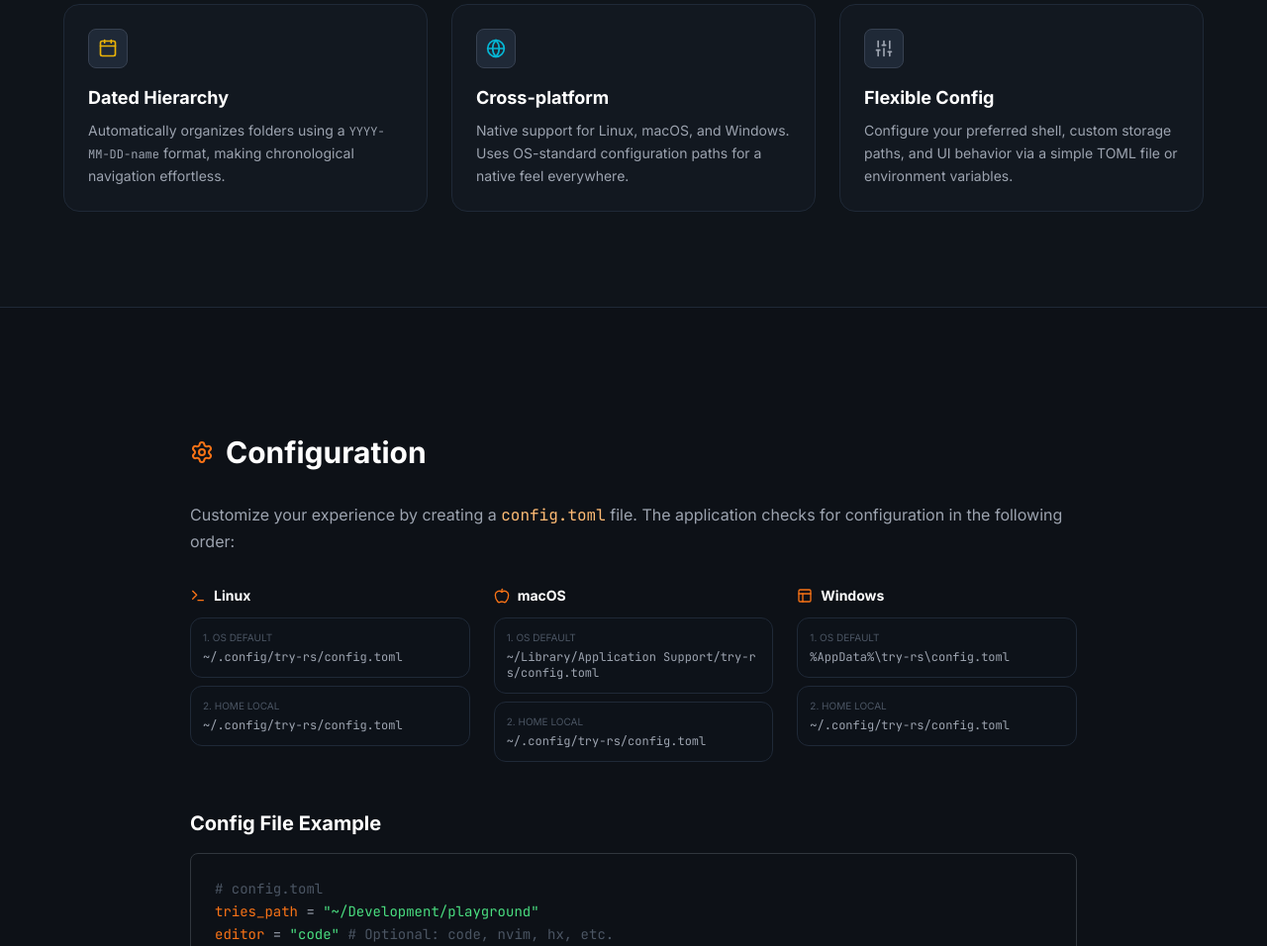
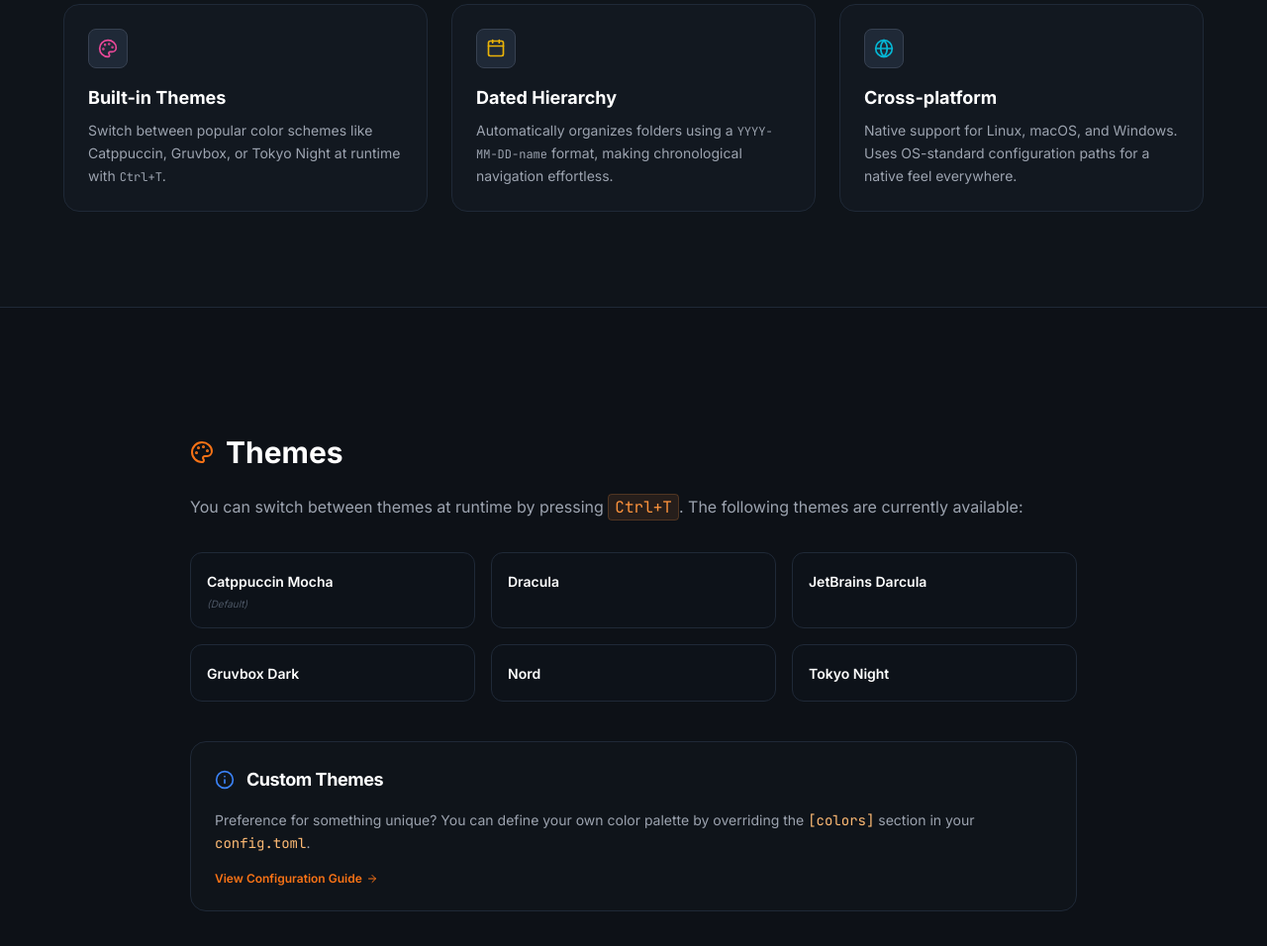
Before and after one commit to tassiovirginio/try-rs.site, a plain HTML site: page index.html in a window 1280 px wide. Shown: the part 3981-4937 px from the top of the page at 99% size. Drawn offline with nearby package versions, Linux system fonts and the light colour scheme.

Commit message:
Add Themes and Customization Section to index.html
Added a Themes section with customization options and shortcuts.

```diff
--- a/index.html
+++ b/index.html
@@ -236,6 +236,13 @@
                     <p class="text-gray-400 text-sm leading-relaxed">Open your favorite IDE (VSCode, Neovim, Helix) instantly in the selected workspace using the <code class="mono text-xs">Ctrl+E</code> shortcut.</p>
                 </div>
 
+                <!-- Themes & Personalization -->
+                <div class="p-6 bg-gray-800/20 border border-gray-800 rounded-2xl hover:border-orange-500/30 transition-all group">
+                    <div class="w-10 h-10 bg-gray-800 rounded-lg flex items-center justify-center mb-4 border border-gray-700 group-hover:bg-pink-600/10 transition-colors"><i data-lucide="palette" class="text-pink-500 w-5 h-5"></i></div>
+                    <h3 class="text-lg font-bold text-white mb-2">Built-in Themes</h3>
+                    <p class="text-gray-400 text-sm leading-relaxed">Switch between popular color schemes like Catppuccin, Gruvbox, or Tokyo Night at runtime with <code class="mono text-xs">Ctrl+T</code>.</p>
+                </div>
+
                 <!-- Dated Hierarchy -->
                 <div class="p-6 bg-gray-800/20 border border-gray-800 rounded-2xl hover:border-orange-500/30 transition-all group">
                     <div class="w-10 h-10 bg-gray-800 rounded-lg flex items-center justify-center mb-4 border border-gray-700 group-hover:bg-yellow-600/10 transition-colors"><i data-lucide="calendar" class="text-yellow-500 w-5 h-5"></i></div>
@@ -249,19 +256,60 @@
                     <h3 class="text-lg font-bold text-white mb-2">Cross-platform</h3>
                     <p class="text-gray-400 text-sm leading-relaxed">Native support for Linux, macOS, and Windows. Uses OS-standard configuration paths for a native feel everywhere.</p>
                 </div>
+            </div>
+        </div>
+    </section>
 
-                <!-- Flexible Config -->
-                <div class="p-6 bg-gray-800/20 border border-gray-800 rounded-2xl hover:border-orange-500/30 transition-all group">
-                    <div class="w-10 h-10 bg-gray-800 rounded-lg flex items-center justify-center mb-4 border border-gray-700 group-hover:bg-gray-600/10 transition-colors"><i data-lucide="sliders" class="text-gray-400 w-5 h-5"></i></div>
-                    <h3 class="text-lg font-bold text-white mb-2">Flexible Config</h3>
-                    <p class="text-gray-400 text-sm leading-relaxed">Configure your preferred shell, custom storage paths, and UI behavior via a simple TOML file or environment variables.</p>
+    <!-- Themes Section -->
+    <section id="themes" class="py-32 px-6">
+        <div class="max-w-4xl mx-auto">
+            <h2 class="text-3xl font-bold text-white mb-6 flex items-center gap-3">
+                <i data-lucide="palette" class="text-orange-500"></i> Themes
+            </h2>
+            <p class="text-gray-400 mb-8 leading-relaxed">
+                You can switch between themes at runtime by pressing <code class="mono text-orange-400 bg-orange-400/10 px-1.5 py-0.5 rounded border border-orange-400/20">Ctrl+T</code>.
+                The following themes are currently available:
+            </p>
+
+            <div class="grid grid-cols-2 md:grid-cols-3 gap-4 mb-10">
+                <div class="p-4 border border-gray-800 rounded-xl bg-gray-900/20 hover:border-gray-700 transition-colors">
+                    <span class="text-white font-semibold text-sm">Catppuccin Mocha</span>
+                    <span class="text-[10px] text-gray-600 block mt-1 italic">(Default)</span>
                 </div>
+                <div class="p-4 border border-gray-800 rounded-xl bg-gray-900/20 hover:border-gray-700 transition-colors">
+                    <span class="text-white font-semibold text-sm">Dracula</span>
+                </div>
+                <div class="p-4 border border-gray-800 rounded-xl bg-gray-900/20 hover:border-gray-700 transition-colors">
+                    <span class="text-white font-semibold text-sm">JetBrains Darcula</span>
+                </div>
+                <div class="p-4 border border-gray-800 rounded-xl bg-gray-900/20 hover:border-gray-700 transition-colors">
+                    <span class="text-white font-semibold text-sm">Gruvbox Dark</span>
+                </div>
+                <div class="p-4 border border-gray-800 rounded-xl bg-gray-900/20 hover:border-gray-700 transition-colors">
+                    <span class="text-white font-semibold text-sm">Nord</span>
+                </div>
+                <div class="p-4 border border-gray-800 rounded-xl bg-gray-900/20 hover:border-gray-700 transition-colors">
+                    <span class="text-white font-semibold text-sm">Tokyo Night</span>
+                </div>
+            </div>
+
+            <div class="p-6 border border-gray-800 rounded-2xl bg-[#161b22]/30">
+                <div class="flex items-center gap-3 mb-4">
+                    <i data-lucide="info" class="w-5 h-5 text-blue-500"></i>
+                    <h3 class="text-lg font-bold text-white tracking-tight">Custom Themes</h3>
+                </div>
+                <p class="text-gray-400 text-sm leading-relaxed mb-4">
+                    Preference for something unique? You can define your own color palette by overriding the <code class="mono text-orange-300">[colors]</code> section in your <code class="mono text-orange-300">config.toml</code>.
+                </p>
+                <a href="#config" class="text-xs text-orange-500 hover:text-orange-400 font-semibold flex items-center gap-1 transition-colors">
+                    View Configuration Guide <i data-lucide="arrow-right" class="w-3 h-3"></i>
+                </a>
             </div>
         </div>
     </section>
 
     <!-- Configuration Section -->
-    <section id="config" class="py-32 px-6">
+    <section id="config" class="py-32 px-6 bg-[#161b22]/30 border-y border-gray-800">
         <div class="max-w-4xl mx-auto">
             <h2 class="text-3xl font-bold text-white mb-8 flex items-center gap-3">
                 <i data-lucide="settings" class="text-orange-500"></i> Configuration
@@ -372,7 +420,7 @@
     </section>
 
     <!-- Installation Section -->
-    <section id="install" class="py-24 bg-[#161b22]/50 border-y border-gray-800 px-6">
+    <section id="install" class="py-24 px-6">
         <div class="max-w-4xl mx-auto text-center">
             <h2 class="text-3xl font-bold text-white mb-12">Install Now</h2>
 
@@ -401,7 +449,7 @@
     </section>
 
     <!-- Shortcuts Section -->
-    <section class="py-24 px-6">
+    <section class="py-24 px-6 bg-[#161b22]/30 border-t border-gray-800">
         <div class="max-w-3xl mx-auto">
             <h2 class="text-2xl font-bold text-white mb-8 flex items-center gap-3">
                 <i data-lucide="keyboard" class="text-orange-500"></i> Interface Controls
@@ -422,6 +470,10 @@
                 <div class="flex items-center justify-between p-5 border-b border-gray-800 hover:bg-white/5 transition-colors">
                     <span class="min-w-[80px] text-center text-white mono bg-gray-800 px-3 py-1.5 rounded-lg border border-gray-700 text-xs shadow-inner tracking-tighter">Ctrl + E</span>
                     <span class="text-gray-400 text-sm font-medium">Open preferred editor in the selected folder</span>
+                </div>
+                <div class="flex items-center justify-between p-5 border-b border-gray-800 hover:bg-white/5 transition-colors">
+                    <span class="min-w-[80px] text-center text-white mono bg-gray-800 px-3 py-1.5 rounded-lg border border-gray-700 text-xs shadow-inner tracking-tighter">Ctrl + T</span>
+                    <span class="text-gray-400 text-sm font-medium">Open theme selection popup</span>
                 </div>
                 <div class="flex items-center justify-between p-5 hover:bg-white/5 transition-colors">
                     <span class="min-w-[80px] text-center text-white mono bg-gray-800 px-3 py-1.5 rounded-lg border border-gray-700 text-xs shadow-inner tracking-tighter">Ctrl + D</span>
```
